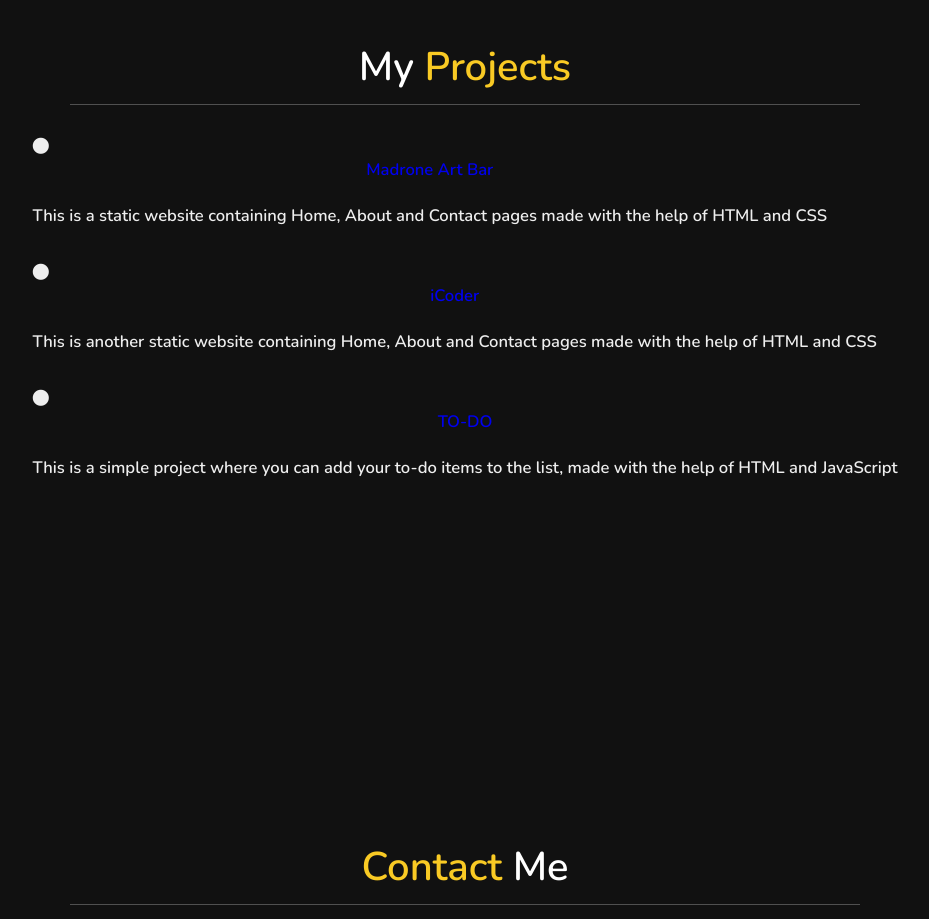
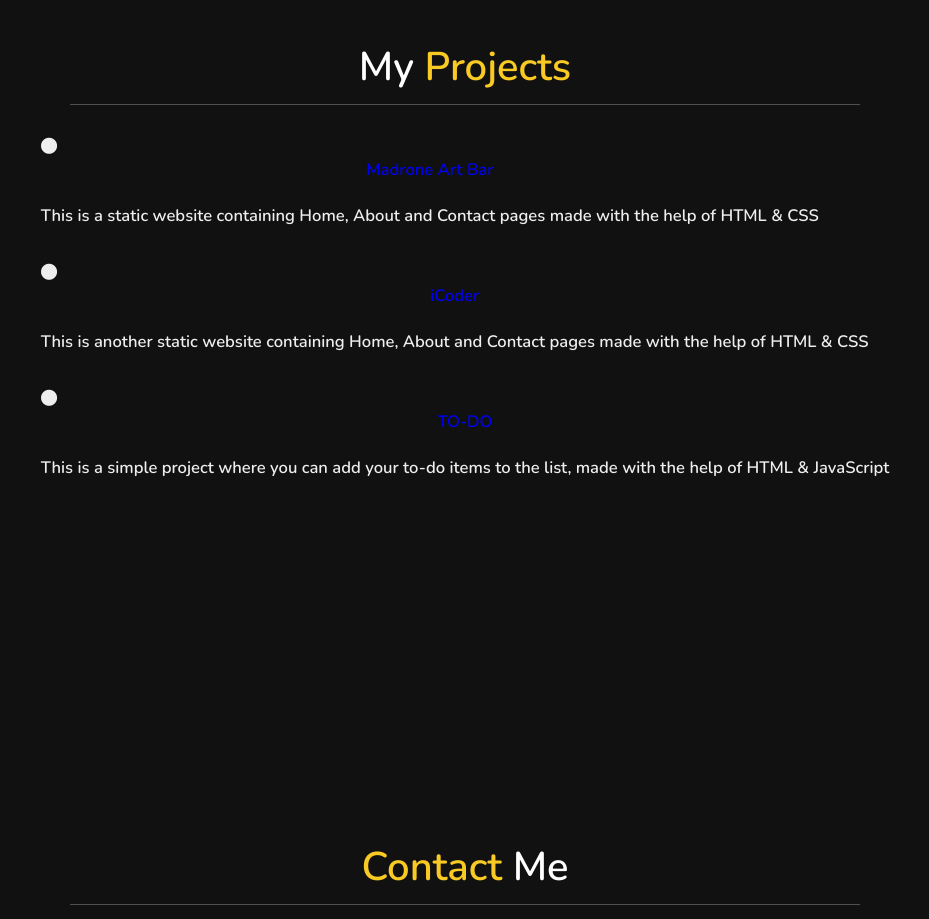
Before and after one commit to muskan381/portfolio, a plain HTML site: page index.html in a window 1280 px wide. Shown: the part 2380-3299 px from the top of the page, without its empty margins (350-1279 px from the left). Drawn offline with nearby package versions, Linux system fonts and the light colour scheme; files whose address does not match are found by name.

Commit message:
Update index.html

```diff
--- a/index.html
+++ b/index.html
@@ -120,7 +120,7 @@
                         <a href="https://muskan381.github.io/madrone.github.io/">
                             <center>Madrone Art Bar</center>
                         </a><br>This is a static website containing Home, About and Contact pages made with the help of
-                        HTML and CSS
+                        HTML & CSS
                     </h5>
                 </div>
                 <br>
@@ -130,7 +130,7 @@
                             <center>iCoder</center>
                         </a><br>This is another static website containing Home, About and Contact pages made with the
                         help of
-                        HTML and CSS
+                        HTML & CSS
                     </h5>
                 </div>
                 <br>
@@ -139,7 +139,7 @@
                         <a href="https://muskan381.github.io/todo.github.io/">
                             <center>TO-DO</center>
                         </a><br>This is a simple project where you can add your to-do items to the list, made with the
-                        help of HTML and JavaScript
+                        help of HTML & JavaScript
                     </h5>
                 </div>
                 <br>
```
